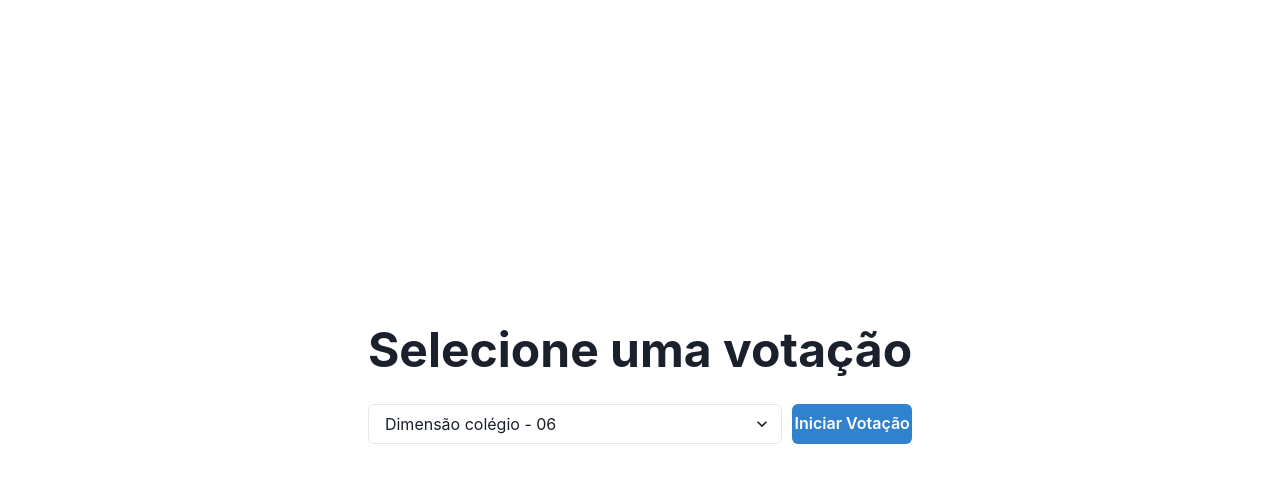
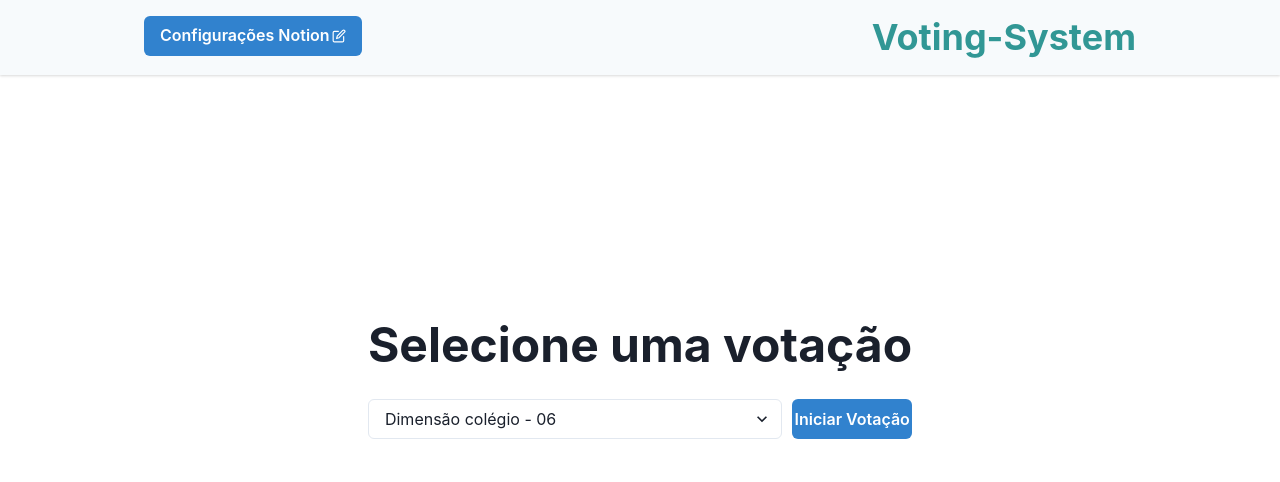
Before and after one commit to Joel-leal/voting-system, a Next.js app: page / in a window 1280 px wide. Shown: the top 482 px of the page. Built offline with nearby package versions, Linux system fonts and the light colour scheme.

Commit message:
feat: add navbar to new index page

```diff
--- a/pages/index.tsx
+++ b/pages/index.tsx
@@ -20,7 +20,9 @@ const mockElections = [
 
 const Home: NextPage = () => {
   return (
-    <Flex h="100vh" w="100vw" alignItems="center" justifyContent="center">
+    <>
+      <NavBar />
+      <Flex h="80vh" w="100vw" alignItems="center" justifyContent="center">
         <Box>
           <Head>
             <title>Eleições 2022</title>
@@ -39,7 +41,9 @@ const Home: NextPage = () => {
             >
               <Select>
                 {mockElections.map((voting) => (
-                <option key={voting.electionName}>{voting.electionName}</option>
+                  <option key={voting.electionName}>
+                    {voting.electionName}
+                  </option>
                 ))}
               </Select>
               <Button colorScheme="blue" marginLeft="10px">
@@ -49,6 +53,7 @@ const Home: NextPage = () => {
           </main>
         </Box>
       </Flex>
+    </>
   );
 };
 
```
Lines whose indentation alone changed are shown as unchanged.
